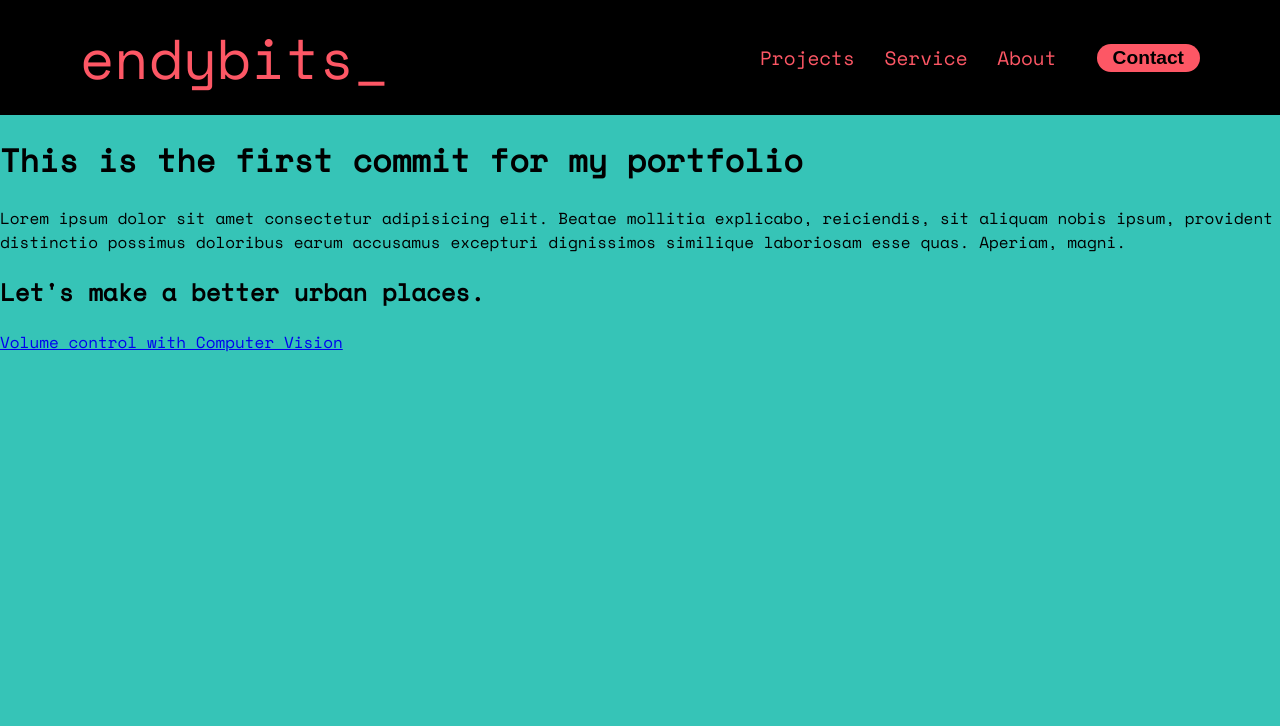
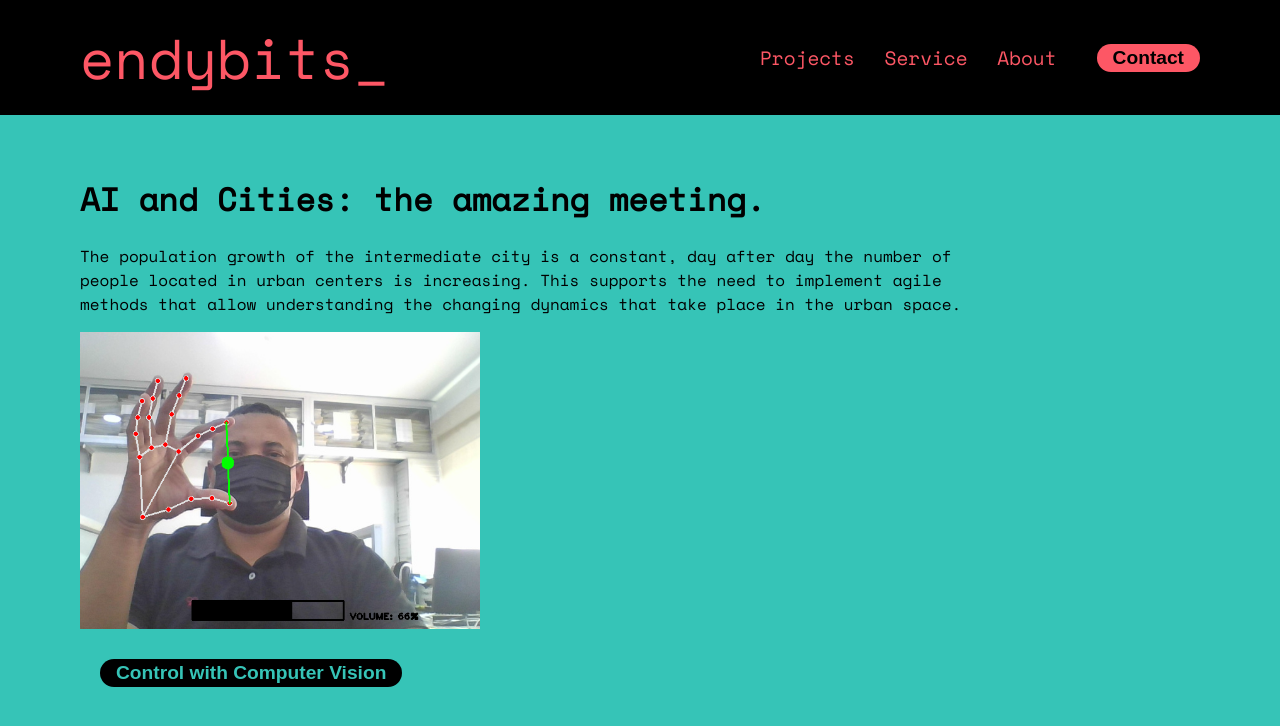
Before and after one commit to endybits/endybits.github.io, a plain HTML site: page index.html in a window 1280 px wide. Drawn offline with nearby package versions, Linux system fonts and the light colour scheme; a web font is replaced by a local one.

Commit message:
Adding photo

```diff
--- a/css/styles.css
+++ b/css/styles.css
@@ -64,3 +64,20 @@ button {
     cursor: pointer;
     transition: all 0.3s ease 0s;
 }
+
+.container {
+    margin-left: 80px;
+    margin-top: 60px;
+    margin-right: 80px;
+    max-width: 900px;
+}
+
+.img_container img {
+    max-width: 400px;
+    max-height: 400px;
+}
+.repo_link button {
+    text-decoration: none;
+    background-color: black;
+    color:#36C4B7;
+}
--- a/index.html
+++ b/index.html
@@ -22,12 +22,16 @@
         </nav>
         <a class="contact" href="#"><button>Contact</button></a>
     </header>
-    <h1>This is the first commit for my portfolio</h1>
-    <p>Lorem ipsum dolor sit amet consectetur adipisicing elit.
-        Beatae mollitia explicabo, reiciendis, sit aliquam nobis ipsum,
-        provident distinctio possimus doloribus earum accusamus excepturi dignissimos
-        similique laboriosam esse quas. Aperiam, magni.</p>
-    <h2>Let's make a better urban places.</h2>
-    <a href="https://github.com/endybits/opencv_volume_control">Volume control with Computer Vision</a>
+    <div class="container">
+        <h1>AI and Cities: the amazing meeting.</h1>
+        <p>The population growth of the intermediate city is a constant, day after day the number of people located in urban centers is increasing. This supports the need to implement agile methods that allow understanding the changing dynamics that take place in the urban space.</p>
+
+
+        <div class="img_container">
+            <img src="assets/vol_control.png" alt="" srcset="">
+        </div>
+        <br/>
+        <a class="repo_link" href="https://github.com/endybits/opencv_volume_control"><button>Control with Computer Vision</button></a>
+    </div>
 </body>
 </html>
```
Also changed, not shown: assets/vol_control.png (added).
